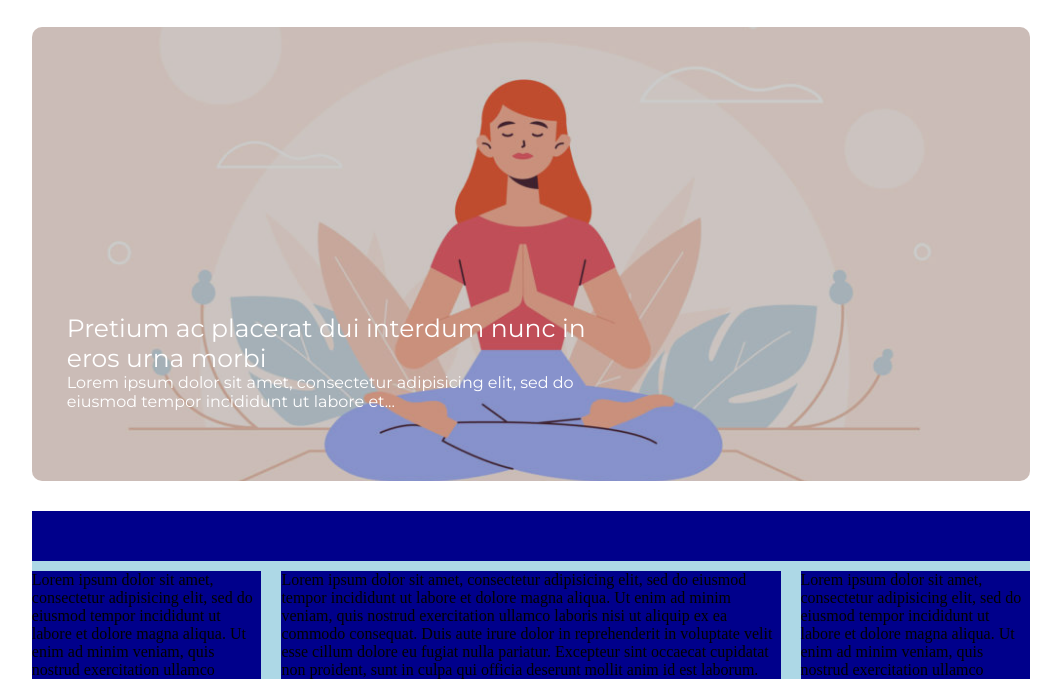
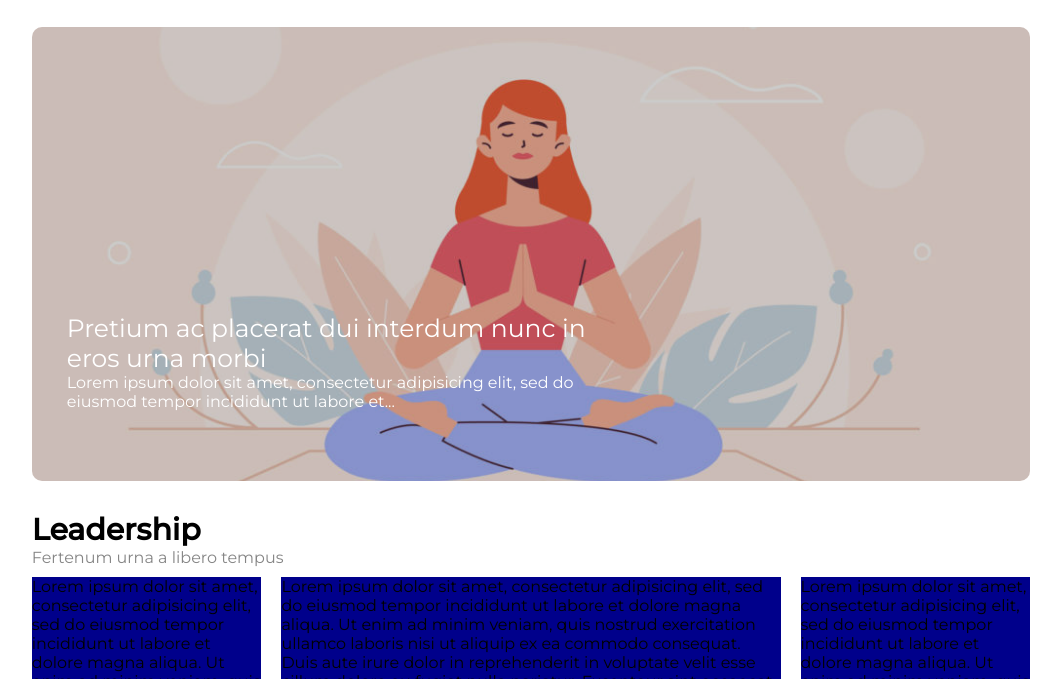
Before and after one commit to GabrieleCorti/htmlcss-wp, a plain HTML site: page index.html in a window 1280 px wide. Shown: the part 121-800 px from the top of the page, without its empty margins (109-1170 px from the left). Drawn offline with Linux system fonts and the light colour scheme.

Commit message:
titolo sezione 2

```diff
--- a/css/style.css
+++ b/css/style.css
@@ -15,6 +15,7 @@
 .container {
   width: 78%;
   margin: auto;
+  font-family: 'Montserrat', sans-serif;
   /* background-color: green; */
 }
 /* intestazione */
@@ -31,7 +32,7 @@ li {
 
 a{
   text-decoration: none;
-  font-family: 'Montserrat', sans-serif;
+  /* font-family: 'Montserrat', sans-serif; */
   color: #858585;
 }
 /* fine intestazione */
@@ -66,7 +67,7 @@ a{
   width: 54%;
   bottom: 0;
   bottom: 0;
-  font-family: 'Montserrat', sans-serif;
+  /* font-family: 'Montserrat', sans-serif; */
   color: white;
   z-index: 1;
   margin-left: 35px;
@@ -82,13 +83,20 @@ h2 {
 .section-2 {
   margin-top: 3%;
   /* height: 46%; */
-  background-color: lightblue;
+
 }
 
 .intestazione {
-  background-color: darkblue;
-  height: 50px;
   margin-bottom: 1%;
+}
+
+.intestazione h2 {
+  font-weight: bold;
+  font-size: 30px;
+}
+
+.intestazione span {
+  color: #858585;
 }
 
 .left {
--- a/index.html
+++ b/index.html
@@ -35,7 +35,8 @@
       <section class="section-2 clear">
 
         <div class="intestazione">
-
+            <h2>Leadership</h2>
+            <span>Fertenum urna a libero tempus</span>
         </div>
 
         <div class="riga .clear">
```
